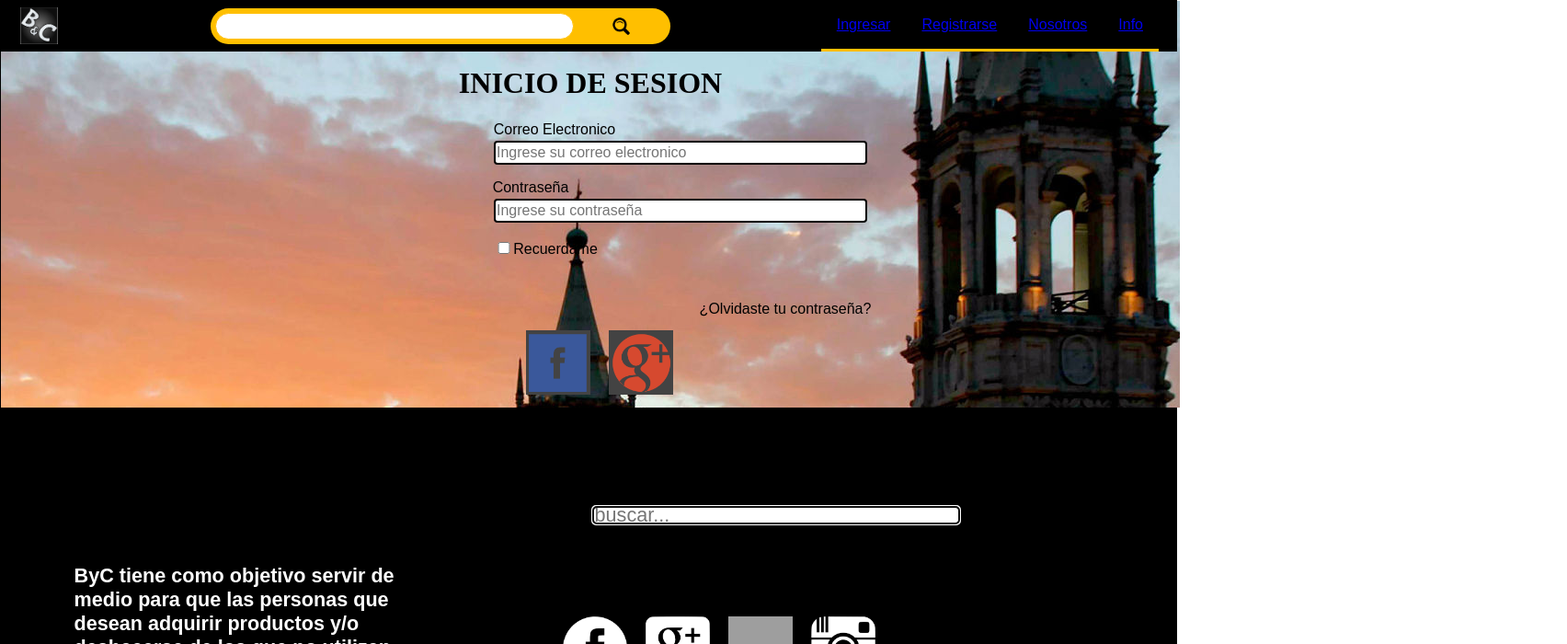
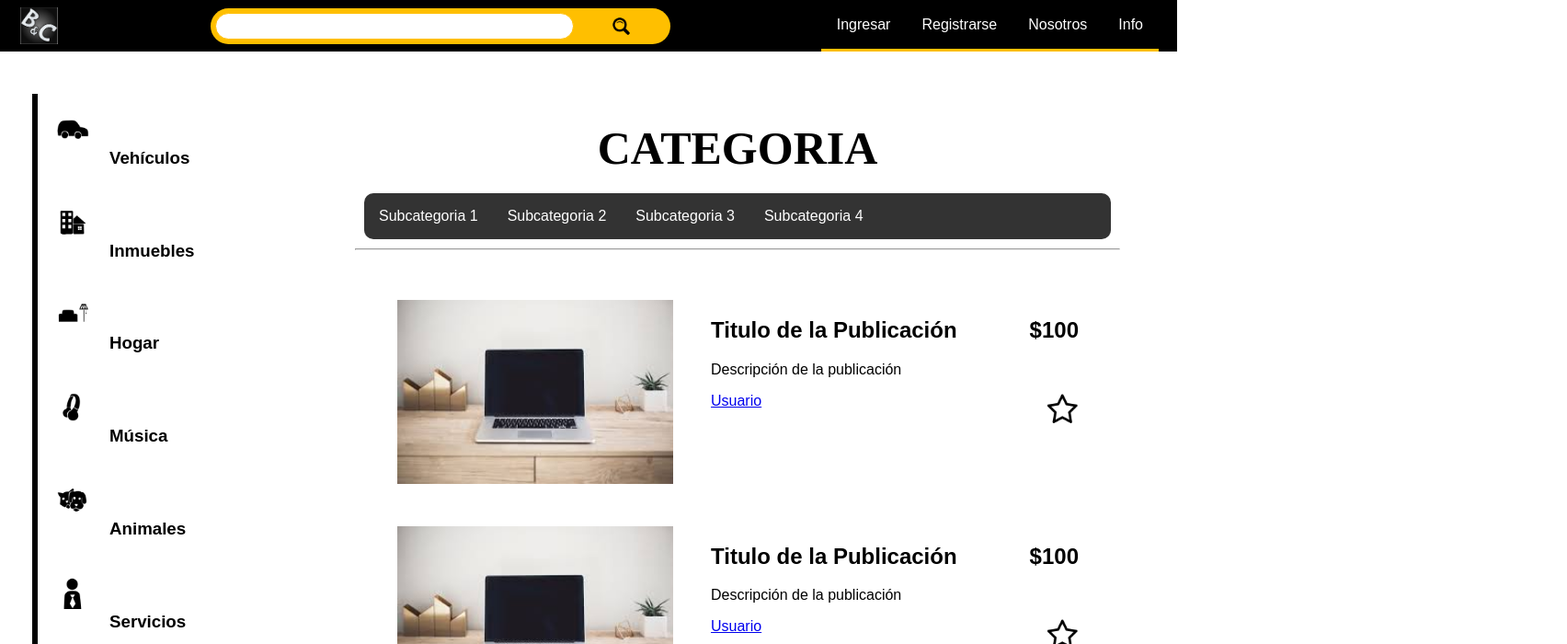
Before and after one commit to JuanPinoC/BachesYCachibaches, a React app in the folder gui/: page /buscar in a window 1280 px wide. Shown: the top 700 px of the page at 92% size, 1704 px wide, since content can reach past the window. Built offline with nearby package versions, Linux system fonts and the light colour scheme; grey boxes are pictures that could not be loaded.

Commit message:
mooore routes

```diff
--- a/gui/src/components/BarraCategorias/BarraCategorias.css
+++ b/gui/src/components/BarraCategorias/BarraCategorias.css
@@ -3,3 +3,9 @@
     margin: 20px 80px 20px 25px;
     padding: 5px;
 }
+
+
+.Lista a{
+    text-decoration: none;
+    color: black;
+}
--- a/gui/src/components/BarraCategorias/BarraCategorias.js
+++ b/gui/src/components/BarraCategorias/BarraCategorias.js
@@ -1,4 +1,5 @@
 import React from 'react';
+import {NavLink} from 'react-router-dom';
 
 import Classes from './BarraCategorias.css';
 import Elemento from './Elemento/Elemento.js';
--- a/gui/src/components/BarraCategorias/Elemento/Elemento.js
+++ b/gui/src/components/BarraCategorias/Elemento/Elemento.js
@@ -1,4 +1,5 @@
 import React from 'react';
+import {NavLink} from 'react-router-dom';
 
 import Classes from './Elemento.css';
 
@@ -11,6 +12,7 @@ function importAll(r) {
 const img = importAll(require.context('../img', false, /\.(png|jpe?g|svg)$/));
 
 const elemento = (props) => (
+		<NavLink to={"/categoria/"+props.img.toString().slice(0,-4)} exact >
 			<li className={Classes.Elemento}>
 				<td>
 					<img src={img[props.img.toString()]}/>
@@ -19,6 +21,7 @@ const elemento = (props) => (
 					<h3>{props.nombre.toString()}</h3>
 				</td>
 			</li>
+        </NavLink>
 )
 
 export default elemento;
--- a/gui/src/components/Categoria/Categoria.js
+++ b/gui/src/components/Categoria/Categoria.js
@@ -6,13 +6,13 @@ import BarraCategorias from '../BarraCategorias/BarraCategorias.js';
 import Subcategorias from './Subcategorias/Subcategorias.js';
 import Anuncio from '../Anuncio/Anuncio.js';
 
-const categoria = () => (
+const categoria = (props) => (
 	<div className={Classes.Horizontal}>
 		<div>
 			<BarraCategorias className={Classes.Categorias}/>
 		</div>
 		<div>
-			<h1 className={Classes.TituloCategoria}>Categoria</h1>
+			<h1 className={Classes.TituloCategoria}>{props.match.params.nombre||'Categoria'}</h1>
 			<Subcategorias />
 			<hr/>
 			<div className={Classes.Publicaciones}>
--- a/gui/src/components/Navigation/NavigationItems/NavigationItems.css
+++ b/gui/src/components/Navigation/NavigationItems/NavigationItems.css
@@ -35,3 +35,7 @@
     color: white;
     border-color: transparent;
 }
+
+.NavigationItems a{
+    text-decoration: none;
+}
--- a/gui/src/components/Navigation/NavigationItems/NavigationItems.js
+++ b/gui/src/components/Navigation/NavigationItems/NavigationItems.js
@@ -4,26 +4,18 @@ import classes from './NavigationItems.css';
 
 const navigationItems = () => (
     <ul className={classes.NavigationItems}>
-        <li className={classes.BarSuperiorBtn}>
-        <NavLink
-        	to="/ingresar"
-        	exact
-        >Ingresar</NavLink></li>
-    	<li className={classes.BarSuperiorBtn}>
-    	<NavLink
-    		to="/registrarse"
-    		exact
-    	>Registrarse</NavLink></li>
-        <li className={classes.BarSuperiorBtn}>
-        <NavLink
-			to="/nosotros"
-			exact
-        >Nosotros</NavLink></li>
-        <li className={classes.BarSuperiorBtn}>
-        <NavLink
-        	to="/info"
-        	exact
-        >Info</NavLink></li>
+        <NavLink to="/ingresar" exact >
+            <li className={classes.BarSuperiorBtn}>Ingresar</li>
+        </NavLink>
+    	<NavLink to="/registrarse" exact >
+            <li className={classes.BarSuperiorBtn}>Registrarse</li>
+        </NavLink>
+        <NavLink to="/nosotros" exact >
+            <li className={classes.BarSuperiorBtn}>Nosotros</li>
+        </NavLink>
+        <NavLink to="/info" exact >
+            <li className={classes.BarSuperiorBtn}>Info</li>
+        </NavLink>
     </ul>
 );
 
--- a/gui/src/components/Navigation/SearchBar/SearchBar.js
+++ b/gui/src/components/Navigation/SearchBar/SearchBar.js
@@ -1,4 +1,5 @@
 import React from 'react';
+import {NavLink} from 'react-router-dom';
 
 import classes from './SearchBar.css';
 import imgSearch from './search.png'
@@ -6,7 +7,11 @@ import imgSearch from './search.png'
 const searchBar = ( props ) => (
     <div className={classes.SearchBar}>
     	<input />
-    	<div className={classes.SearchButton}><img src={imgSearch} /></div>
+    	<div className={classes.SearchButton}>
+			<NavLink to="/buscar" exact >
+				<img src={imgSearch}/>
+			</NavLink>
+		</div>
     </div>
 );
 
--- a/gui/src/components/Navigation/SideDrawer/DrawerToggle/DrawerToggle.js
+++ b/gui/src/components/Navigation/SideDrawer/DrawerToggle/DrawerToggle.js
@@ -4,9 +4,9 @@ import classes from './DrawerToggle.css';
 
 const drawerToggle = (props) => (
     <div className={classes.DrawerToggle} onClick={props.clicked}>
-        <div></div>
-        <div></div>
-        <div></div>
+        <div>Categoria 1</div>
+        <div>Categoria 2</div>
+        <div>Categoria 3</div>
     </div>
 );
 
--- a/gui/src/components/Navigation/Toolbar/Toolbar.js
+++ b/gui/src/components/Navigation/Toolbar/Toolbar.js
@@ -1,12 +1,10 @@
 import React from 'react';
-import {Switch, Route} from 'react-router-dom';
+
 import classes from './Toolbar.css';
 import Logo from '../../Logo/Logo';
 import NavigationItems from '../NavigationItems/NavigationItems';
 import DrawerToggle from '../SideDrawer/DrawerToggle/DrawerToggle';
 import Searchbar from '../SearchBar/SearchBar';
-import Usuario from '../../Perfil/Usuario/Usuario';
-import Login from '../../Login/login';
 
 const toolbar = ( props ) => (
     <div>
@@ -22,11 +20,6 @@ const toolbar = ( props ) => (
             <NavigationItems />
         </nav>
     </header>
-    <Switch>
-        <Route path="/ingresar" component={Login}/>
-        <Route path="/registrarse" component={Usuario}/>
-        <Route path="/" component={Login}/>
-    </Switch>
     </div>
 );
 
--- a/gui/src/hoc/Layout/Layout.js
+++ b/gui/src/hoc/Layout/Layout.js
@@ -1,10 +1,17 @@
 import React, { Component } from 'react';
+import {Switch, Route} from 'react-router-dom';
 
 import Aux from '../Auxiliary/Auxiliary';
 import classes from './Layout.css';
 import Toolbar from '../../components/Navigation/Toolbar/Toolbar';
 import SideDrawer from '../../components/Navigation/SideDrawer/SideDrawer';
 import Footer from '../../components/Footer/Footer';
+
+import Categoria from '../../components/Categoria/Categoria';
+import Login from '../../components/Login/login';
+import Registrar from '../../components/Registrar/Registrar';
+import Portada from '../../components/Portada/portada';
+import Usuario from '../../components/Perfil/Usuario/Usuario';
 
 class Layout extends Component {
     state = {
@@ -24,12 +31,21 @@ class Layout extends Component {
     render () {
         return (
             <Aux>
-                <Toolbar drawerToggleClicked={this.sideDrawerToggleHandler} />
+                <Toolbar
+                drawerToggleClicked={this.sideDrawerToggleHandler} />
                 <SideDrawer
                     open={this.state.showSideDrawer}
                     closed={this.sideDrawerClosedHandler} />
                 <main className={classes.Content}>
-                    {this.props.children}
+                    <Switch>
+                        <Route path="/buscar" component={Categoria}/>
+                        <Route path="/categoria/:nombre" component={Categoria}/>
+                        <Route path="/ingresar" component={Login}/>
+                        <Route path="/registrarse" component={Registrar}/>
+                        <Route path="/nosotros" component={Portada}/>
+                        <Route path="/info" component={Usuario}/>
+                        <Route path="/" component={Portada}/>
+                    </Switch>
                 </main>
                 <Footer />
             </Aux>
```
Also changed, not shown: gui/src/App.js (+0 -8 lines), 1 other file (tests, documents, lock files or other folders). Lines whose indentation alone changed are shown as unchanged.
